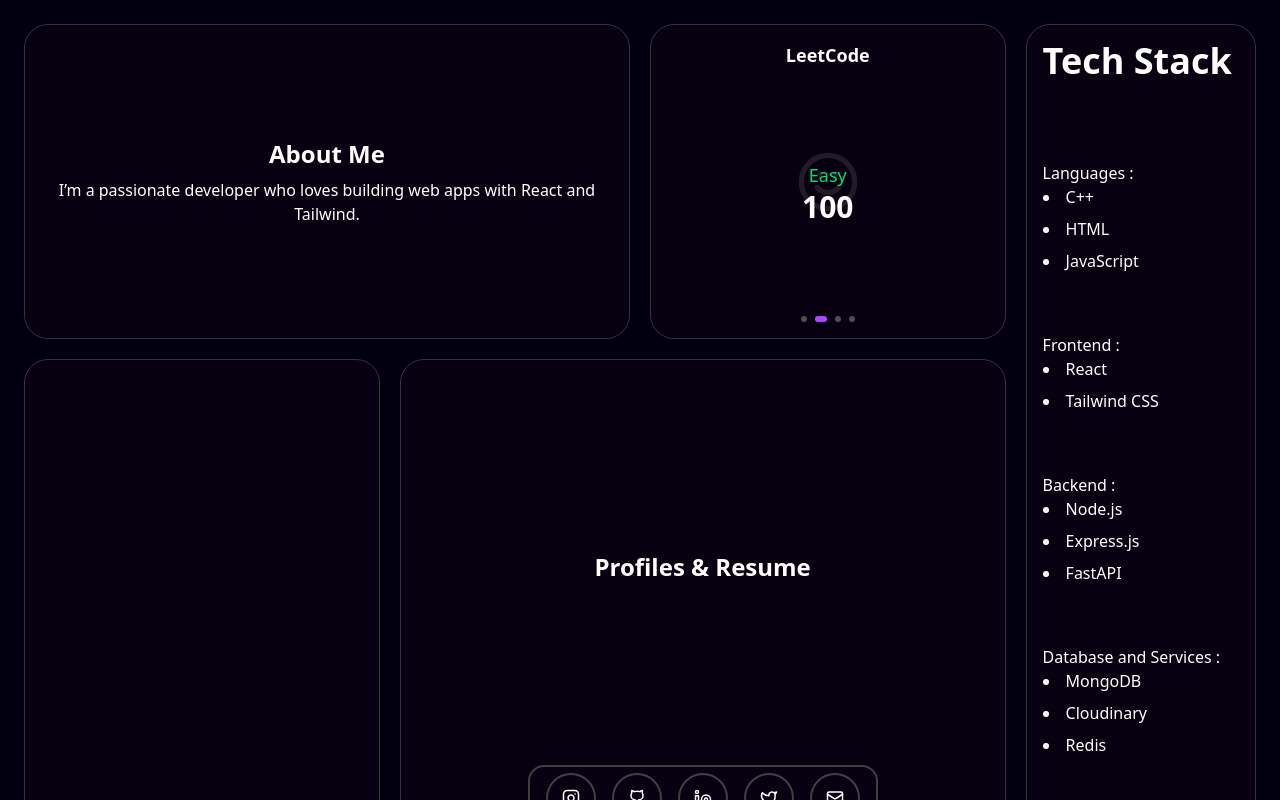
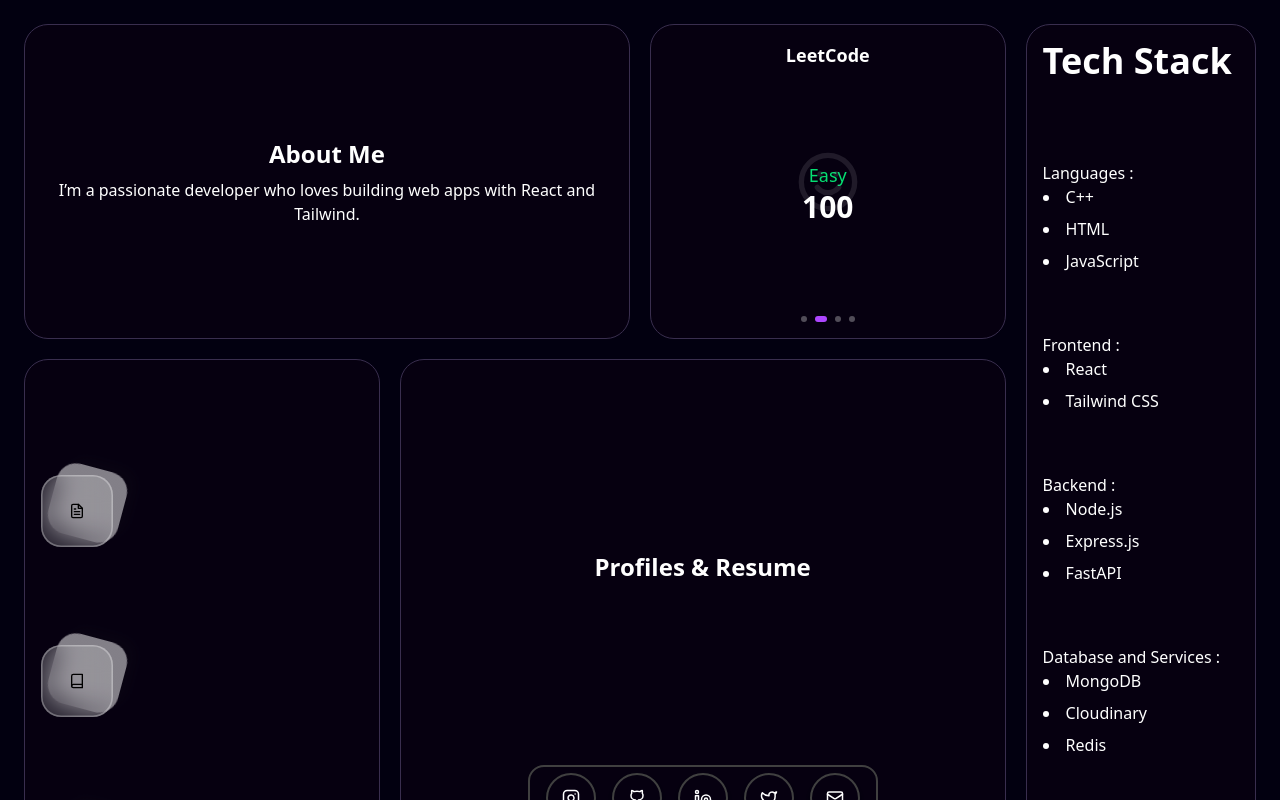
Before and after one commit to Darkshadow-123/Portfolio_BentoGrid, a React (Vite) app: page / in a window 1280 px wide. Shown: the top 800 px of the page. Built offline with nearby package versions, Linux system fonts and the light colour scheme; no server answers.

Commit message:
Added Glass Icons

```diff
--- /dev/null
+++ b/src/components/GlassIcons.jsx
@@ -0,0 +1,59 @@
+const gradientMapping = {
+  blue: 'linear-gradient(hsl(223, 90%, 50%), hsl(208, 90%, 50%))',
+  purple: 'linear-gradient(hsl(283, 90%, 50%), hsl(268, 90%, 50%))',
+  red: 'linear-gradient(hsl(3, 90%, 50%), hsl(348, 90%, 50%))',
+  indigo: 'linear-gradient(hsl(253, 90%, 50%), hsl(238, 90%, 50%))',
+  orange: 'linear-gradient(hsl(43, 90%, 50%), hsl(28, 90%, 50%))',
+  green: 'linear-gradient(hsl(123, 90%, 40%), hsl(108, 90%, 40%))',
+  transparent: 'linear-gradient(hsl(0, 0%, 100%, 0.5), hsl(0, 0%, 100%, 0.5))'
+};
+
+const GlassIcons = ({ items, className }) => {
+  const getBackgroundStyle = color => {
+    if (gradientMapping[color]) {
+      return { background: gradientMapping[color] };
+    }
+    return { background: color };
+  };
+
+  return (
+    <div className={`flex flex-col items-start justify-evenly w-full h-full  ${className || ''}`}>
+      {items.map((item, index) => (
+        <button
+          key={index}
+          type="button"
+          aria-label={item.label}
+          className={`relative bg-transparent outline-none w-[4.5em] h-[4.5em] [perspective:24em] [transform-style:preserve-3d] [-webkit-tap-highlight-color:transparent] group ${
+            item.customClass || ''
+          }`}
+        >
+          <span
+            className="absolute top-0 left-0 w-full h-full rounded-[1.25em] block transition-[opacity,transform] duration-300 ease-[cubic-bezier(0.83,0,0.17,1)] origin-[100%_100%] rotate-[15deg] group-hover:[transform:rotate(25deg)_translate3d(-0.5em,-0.5em,0.5em)]"
+            style={{
+              ...getBackgroundStyle(item.color),
+              boxShadow: '0.5em -0.5em 0.75em hsla(223, 10%, 10%, 0.15)'
+            }}
+          ></span>
+
+          <span
+            className="absolute top-0 left-0 w-full h-full rounded-[1.25em] bg-[hsla(0,0%,100%,0.15)] transition-[opacity,transform] duration-300 ease-[cubic-bezier(0.83,0,0.17,1)] origin-[80%_50%] flex backdrop-blur-[0.75em] [-webkit-backdrop-filter:blur(0.75em)] transform group-hover:[transform:translateZ(2em)]"
+            style={{
+              boxShadow: '0 0 0 0.1em hsla(0, 0%, 100%, 0.3) inset'
+            }}
+          >
+            <span className="m-auto w-[1.5em] h-[1.5em] flex items-center justify-center" aria-hidden="true">
+              {item.icon}
+            </span>
+          </span>
+
+          <span className="absolute top-full left-0 right-0 text-center whitespace-nowrap leading-[2] text-base opacity-0 text-amber-50 transition-[opacity,transform] duration-300 ease-[cubic-bezier(0.83,0,0.17,1)] translate-y-0 group-hover:opacity-100 group-hover:[transform:translateY(20%)]">
+            {item.label}
+          </span>
+
+        </button>
+      ))}
+    </div>
+  );
+};
+
+export default GlassIcons;
--- a/src/components/ProfilePicture.jsx
+++ b/src/components/ProfilePicture.jsx
@@ -1,7 +1,18 @@
+import GlassIcons from "./GlassIcons";
+import { FiFileText, FiBook, FiHeart, FiCloud, FiEdit, FiBarChart2 } from "react-icons/fi";
 export function ProfilePicture() {
+const items = [
+  { icon: <FiFileText />, color: 'transparent', label: 'Files' },
+  { icon: <FiBook />, color: 'transparent', label: 'Books' },
+  { icon: <FiHeart />, color: 'transparent', label: 'Health' },
+  { icon: <FiCloud />, color: 'transparent', label: 'Weather' },
+  { icon: <FiEdit />, color: 'transparent', label: 'Notes' },
+  { icon: <FiBarChart2 />, color: 'transparent', label: 'Stats' },
+];
+
   return (
-   <div className="flex items-center justify-center p-4">
-    <h1 className="text-2xl font-bold text-white">Daily Tools</h1>
-    </div>
+  <div className="flex flex-col items-start justify-evenly h-full p-4 text-left">
+    <GlassIcons items={items} />
+  </div>
   );
-}
+};
--- a/src/pages/Home.jsx
+++ b/src/pages/Home.jsx
@@ -69,7 +69,7 @@ function Home() {
 
           {/* Profile Picture */}
           <ParticleCard
-            className="col-span-3 row-span-7 rounded-3xl bg-[#060010] flex items-center justify-center magic-bento-card magic-bento-card--border-glow"
+            className="col-span-3 row-span-7 rounded-3xl bg-[#060010] flex items-start justify-start magic-bento-card magic-bento-card--border-glow"
             particleCount={8}
             glowColor={glowColor}
             enableTilt={true}
```
